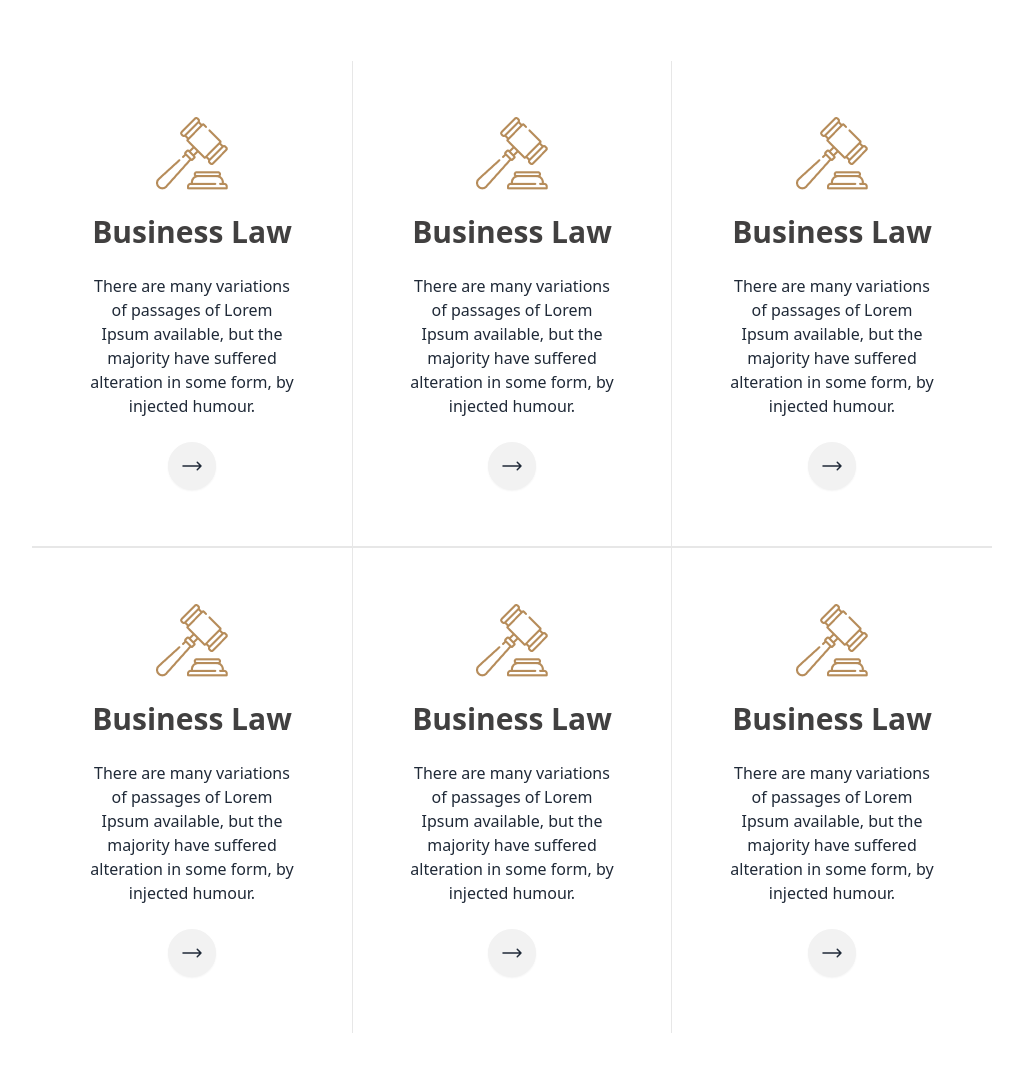
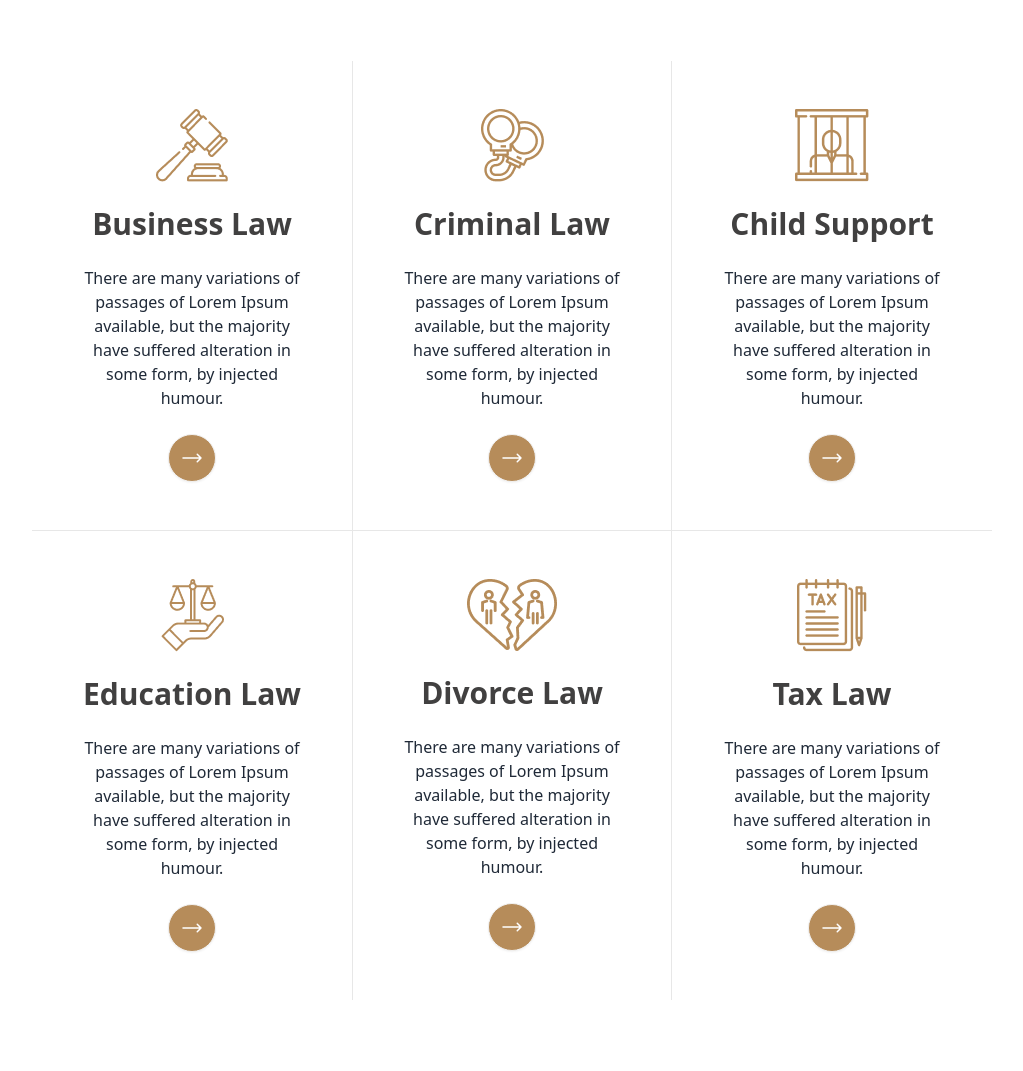
Before and after one commit to codewithsaidul/justice, a plain HTML site: page index.html in a window 1280 px wide. Shown: the part 920-1991 px from the top of the page, without its empty margins (128-1151 px from the left). Drawn offline with nearby package versions, Linux system fonts and the light colour scheme.

Commit message:
Practice Law Image & Button Are Updated

```diff
--- a/index.html
+++ b/index.html
@@ -142,7 +142,7 @@
             <!-- =============== Practice Area Container ====================== -->
             <div class="mt-16 mb-20 grid grid-cols-1 md:grid-cols-2 lg:grid-cols-3">
                 <!-- =================== Practice Area Card 1 ===================== -->
-                <div class="p-4 md:p-14 text-center space-y-6 border-b-2 border-[#E7E7E7] hover:bg-gradient-to-r from-[#F3F3F3] to-[rgba(243, 243, 243, 0.00)]">
+                <div class="p-4 border lg:border-0 md:p-12 text-center space-y-6 lg:border-b border-[#E7E7E7] hover:bg-gradient-to-r from-[#F3F3F3] to-[rgba(243, 243, 243, 0.00)]">
                     <div class="mx-auto">
                         <img class="mx-auto" src="./images/business.png" alt="image">
                     </div>
@@ -150,7 +150,7 @@
                     <h4 class="text-base md:text-3xl text-[#414040] font-extrabold">Business Law</h4>
                     <p>There are many variations of passages of Lorem Ipsum available, but the majority have suffered
                         alteration in some form, by injected humour.</p>
-                    <a href="#" class="btn btn-circle">
+                    <a href="#" class="btn btn-circle bg-primary-color text-white hover:bg-primary-color">
                         <svg xmlns="http://www.w3.org/2000/svg" fill="none" viewBox="0 0 24 24" stroke-width="1.5"
                             stroke="currentColor" class="w-6 h-6">
                             <path stroke-linecap="round" stroke-linejoin="round"
@@ -162,15 +162,15 @@
                 <!-- =================== Practice Area Card 1 ===================== -->
 
                 <!-- =================== Practice Area Card 2 ===================== -->
-                <div class="p-10 border-x border-[#E7E7E7] md:p-14 text-center space-y-6 border-b-2 hover:bg-gradient-to-r from-[#F3F3F3] to-[rgba(243, 243, 243, 0.00)]">
+                <div class="p-4 border lg:border-0  lg:border-x border-[#E7E7E7] md:p-12 text-center space-y-6 lg:border-b hover:bg-gradient-to-r from-[#F3F3F3] to-[rgba(243, 243, 243, 0.00)]">
                     <div class="mx-auto">
-                        <img class="mx-auto" src="./images/business.png" alt="image">
+                        <img class="mx-auto" src="./images/criminal.png" alt="image">
                     </div>
 
-                    <h4 class="text-base md:text-3xl text-[#414040] font-extrabold">Business Law</h4>
+                    <h4 class="text-base md:text-3xl text-[#414040] font-extrabold">Criminal Law</h4>
                     <p>There are many variations of passages of Lorem Ipsum available, but the majority have suffered
                         alteration in some form, by injected humour.</p>
-                    <a href="#" class="btn btn-circle">
+                    <a href="#" class="btn btn-circle text-white bg-primary-color hover:bg-primary-color">
                         <svg xmlns="http://www.w3.org/2000/svg" fill="none" viewBox="0 0 24 24" stroke-width="1.5"
                             stroke="currentColor" class="w-6 h-6">
                             <path stroke-linecap="round" stroke-linejoin="round"
@@ -182,15 +182,15 @@
                 <!-- =================== Practice Area Card 2 ===================== -->
 
                 <!-- =================== Practice Area Card 3 ===================== -->
-                <div class="p-10 md:p-14 text-center space-y-6 border-b-2 border-[#E7E7E7] hover:bg-gradient-to-r from-[#F3F3F3] to-[rgba(243, 243, 243, 0.00)]">
+                <div class="p-4 border lg:border-0 md:p-12 text-center space-y-6 lg:border-b border-[#E7E7E7] hover:bg-gradient-to-r from-[#F3F3F3] to-[rgba(243, 243, 243, 0.00)]">
                     <div class="mx-auto">
-                        <img class="mx-auto" src="./images/business.png" alt="image">
+                        <img class="mx-auto" src="./images/child.png" alt="image">
                     </div>
 
-                    <h4 class="text-base md:text-3xl text-[#414040] font-extrabold">Business Law</h4>
+                    <h4 class="text-base md:text-3xl text-[#414040] font-extrabold">Child Support</h4>
                     <p>There are many variations of passages of Lorem Ipsum available, but the majority have suffered
                         alteration in some form, by injected humour.</p>
-                    <a href="#" class="btn btn-circle">
+                    <a href="#" class="btn btn-circle text-white bg-primary-color hover:bg-primary-color">
                         <svg xmlns="http://www.w3.org/2000/svg" fill="none" viewBox="0 0 24 24" stroke-width="1.5"
                             stroke="currentColor" class="w-6 h-6">
                             <path stroke-linecap="round" stroke-linejoin="round"
@@ -202,15 +202,15 @@
                 <!-- =================== Practice Area Card 3 ===================== -->
 
                 <!-- =================== Practice Area Card 4 ===================== -->
-                <div class="p-4 md:p-14 text-center space-y-6 border-[#E7E7E7] hover:bg-gradient-to-r from-[#F3F3F3] to-[rgba(243, 243, 243, 0.00)]">
+                <div class="p-4 border lg:border-0 md:p-12 text-center space-y-6 border-[#E7E7E7] hover:bg-gradient-to-r from-[#F3F3F3] to-[rgba(243, 243, 243, 0.00)]">
                     <div class="mx-auto">
-                        <img class="mx-auto" src="./images/business.png" alt="image">
+                        <img class="mx-auto" src="./images/education.png" alt="image">
                     </div>
 
-                    <h4 class="text-base md:text-3xl text-[#414040] font-extrabold">Business Law</h4>
+                    <h4 class="text-base md:text-3xl text-[#414040] font-extrabold">Education Law</h4>
                     <p>There are many variations of passages of Lorem Ipsum available, but the majority have suffered
                         alteration in some form, by injected humour.</p>
-                    <a href="#" class="btn btn-circle">
+                    <a href="#" class="btn btn-circle text-white bg-primary-color hover:bg-primary-color">
                         <svg xmlns="http://www.w3.org/2000/svg" fill="none" viewBox="0 0 24 24" stroke-width="1.5"
                             stroke="currentColor" class="w-6 h-6">
                             <path stroke-linecap="round" stroke-linejoin="round"
@@ -222,15 +222,15 @@
                 <!-- =================== Practice Area Card 4 ===================== -->
 
                 <!-- =================== Practice Area Card 5 ===================== -->
-                <div class="p-10 border-x border-[#E7E7E7] md:p-14 text-center space-y-6 hover:bg-gradient-to-r from-[#F3F3F3] to-[rgba(243, 243, 243, 0.00)] ">
+                <div class="p-4 border lg:border-0 lg:border-x border-[#E7E7E7] md:p-12 text-center space-y-6 hover:bg-gradient-to-r from-[#F3F3F3] to-[rgba(243, 243, 243, 0.00)] ">
                     <div class="mx-auto">
-                        <img class="mx-auto" src="./images/business.png" alt="image">
+                        <img class="mx-auto" src="./images/divorce.png" alt="image">
                     </div>
 
-                    <h4 class="text-base md:text-3xl text-[#414040] font-extrabold">Business Law</h4>
+                    <h4 class="text-base md:text-3xl text-[#414040] font-extrabold">Divorce Law</h4>
                     <p>There are many variations of passages of Lorem Ipsum available, but the majority have suffered
                         alteration in some form, by injected humour.</p>
-                    <a href="#" class="btn btn-circle">
+                    <a href="#" class="btn btn-circle text-white bg-primary-color hover:bg-primary-color">
                         <svg xmlns="http://www.w3.org/2000/svg" fill="none" viewBox="0 0 24 24" stroke-width="1.5"
                             stroke="currentColor" class="w-6 h-6">
                             <path stroke-linecap="round" stroke-linejoin="round"
@@ -242,15 +242,15 @@
                 <!-- =================== Practice Area Card 5 ===================== -->
 
                 <!-- =================== Practice Area Card 6 ===================== -->
-                <div class="p-10 md:p-14 text-center space-y-6 border-[#E7E7E7] hover:bg-gradient-to-r from-[#F3F3F3] to-[rgba(243, 243, 243, 0.00)]">
+                <div class="p-4 border lg:border-0 md:p-12 text-center border-[#E7E7E7] space-y-6 hover:bg-gradient-to-r from-[#F3F3F3] to-[rgba(243, 243, 243, 0.00)]">
                     <div class="mx-auto">
-                        <img class="mx-auto" src="./images/business.png" alt="image">
+                        <img class="mx-auto" src="./images/tax.png" alt="image">
                     </div>
 
-                    <h4 class="text-base md:text-3xl text-[#414040] font-extrabold">Business Law</h4>
+                    <h4 class="text-base md:text-3xl text-[#414040] font-extrabold">Tax Law</h4>
                     <p>There are many variations of passages of Lorem Ipsum available, but the majority have suffered
                         alteration in some form, by injected humour.</p>
-                    <a href="#" class="btn btn-circle">
+                    <a href="#" class="btn btn-circle text-white bg-primary-color hover:bg-primary-color">
                         <svg xmlns="http://www.w3.org/2000/svg" fill="none" viewBox="0 0 24 24" stroke-width="1.5"
                             stroke="currentColor" class="w-6 h-6">
                             <path stroke-linecap="round" stroke-linejoin="round"
```
